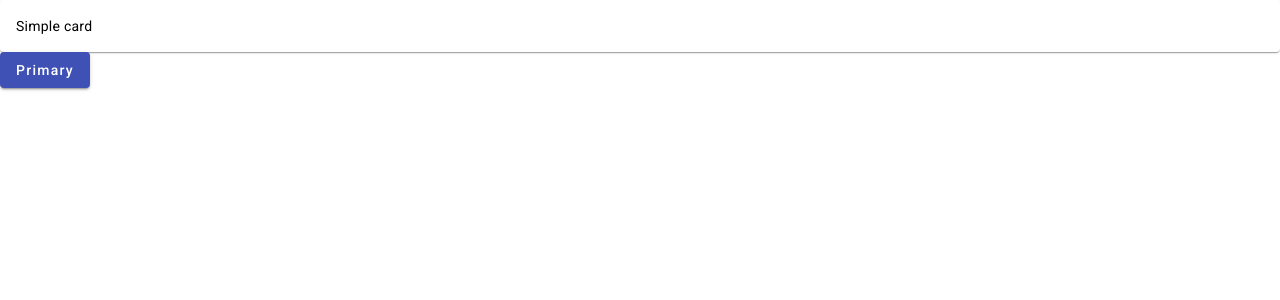
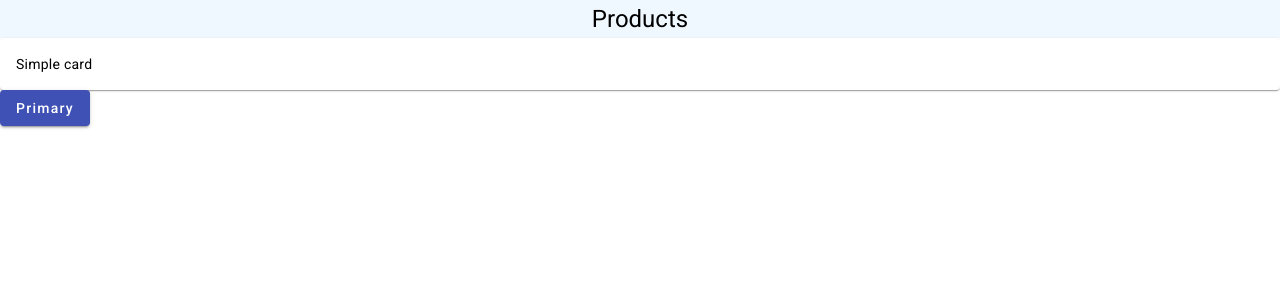
Before and after one commit to learn-from-other-in-2023/products-ng15, an Angular app: page / in a window 1280 px wide. Shown: the top 300 px of the page. Built offline with nearby package versions, Linux system fonts and the light colour scheme.

Commit message:
Basic Header

```diff
--- a/src/app/app.component.html
+++ b/src/app/app.component.html
@@ -1,3 +1,4 @@
+<app-header></app-header>
 <mat-card>
   <mat-card-content>Simple card</mat-card-content>
 </mat-card>
--- a/src/app/modules/shared/layout/header/header.component.html
+++ b/src/app/modules/shared/layout/header/header.component.html
@@ -1 +1,3 @@
-<p>header works!</p>
+<div>
+    <h1>Products</h1>
+</div>
--- a/src/app/modules/shared/layout/header/header.component.scss
+++ b/src/app/modules/shared/layout/header/header.component.scss
@@ -0,0 +1,9 @@
+div {
+    padding: .2rem;
+    text-align: center;
+    background-color: aliceblue;
+}
+
+h1 {
+    margin-bottom: 0px;
+}
```
